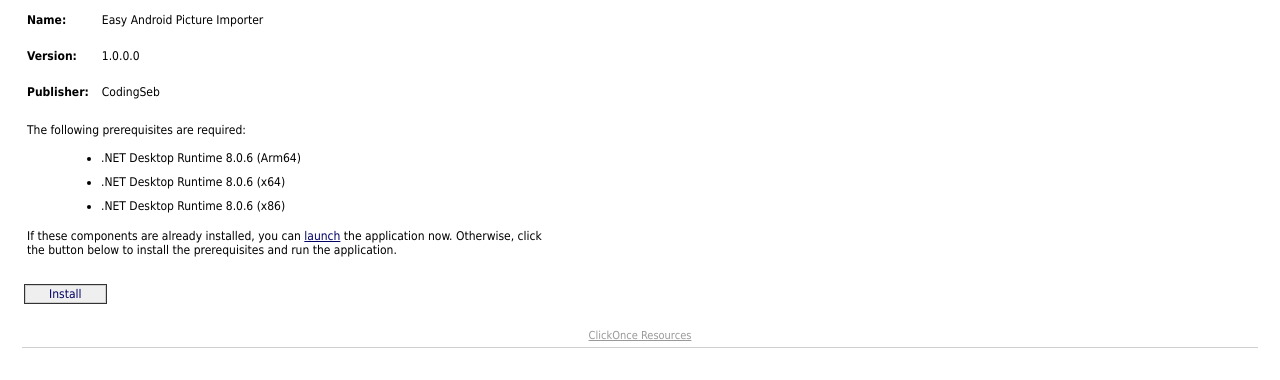
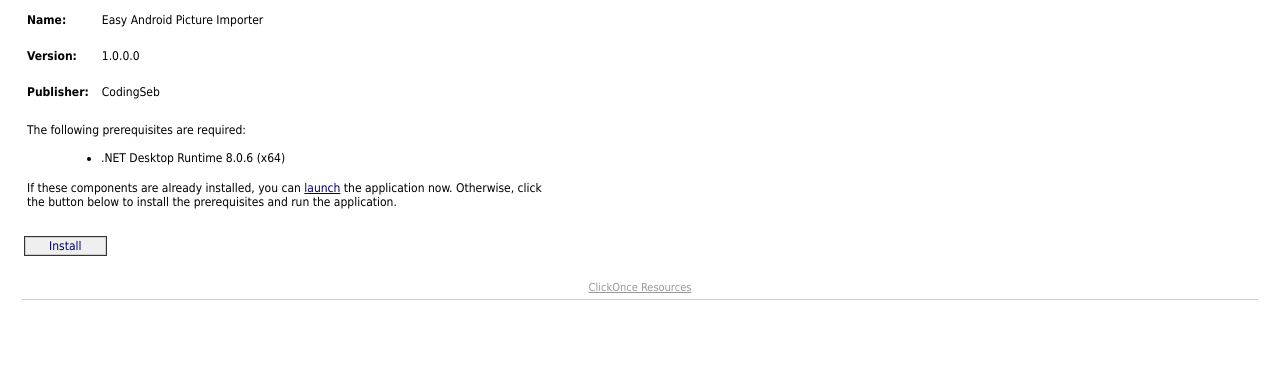
Before and after one commit to codingseb/EasyAndroidPictureImporter, a plain HTML site: page index.html in a window 1280 px wide. Shown: the part 110-490 px from the top of the page. Drawn offline with Linux system fonts and the light colour scheme.

Commit message:
update index.html

```diff
--- a/index.html
+++ b/index.html
@@ -65,9 +65,7 @@ FONT.key {font-weight: bold; color: darkgreen}
 
 <!-- Begin Prerequisites -->
 <TABLE ID="BootstrapperSection" BORDER="0"><TR><TD COLSPAN="2">The following prerequisites are required:</TD></TR><TR><TD WIDTH="10">&nbsp;</TD><TD><UL>
-<LI>.NET Desktop Runtime 8.0.6 (Arm64)</LI>
 <LI>.NET Desktop Runtime 8.0.6 (x64)</LI>
-<LI>.NET Desktop Runtime 8.0.6 (x86)</LI>
 </UL></TD></TR><TR><TD COLSPAN="2">
 If these components are already installed, you can <SPAN CLASS="JustThisApp"><A HREF="Easy Android Picture Importer.application">launch</A></SPAN> the application now. Otherwise, click the button below to install the prerequisites and run the application.
 </TD></TR><TR><TD COLSPAN="2">&nbsp;</TD></TR></TABLE>
```
